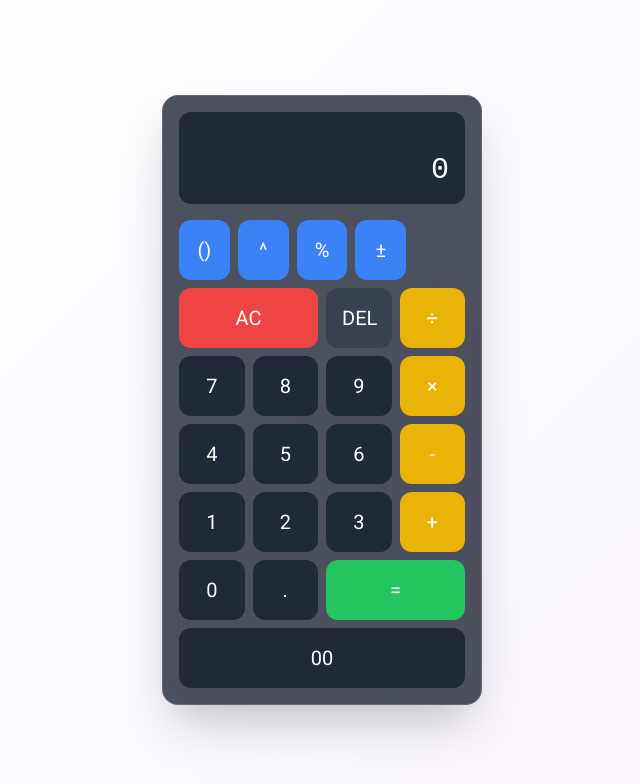
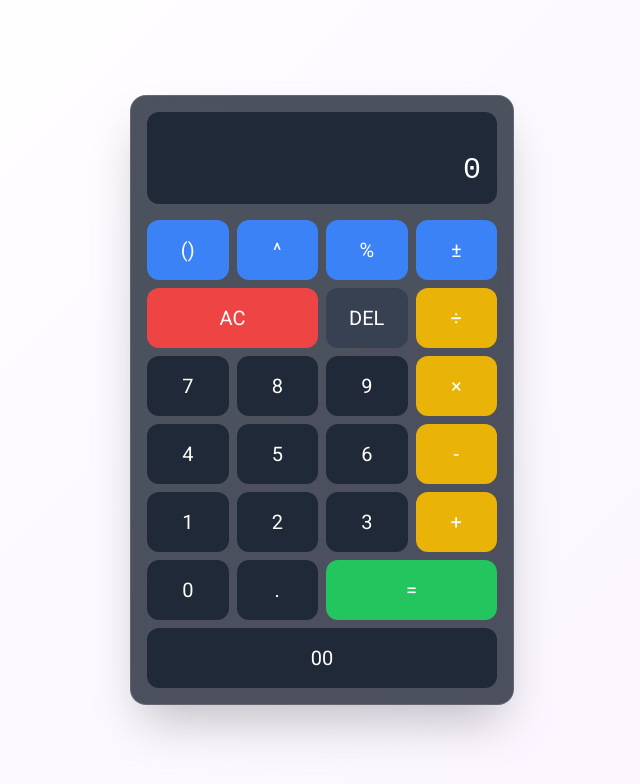
Before and after one commit to GG-Santos/Calculator, a plain HTML site: page index.html in a window 1280 px wide. Shown: the whole page, without its empty margins (318-958 px from the left). Drawn offline with nearby package versions, Linux system fonts and the light colour scheme.

Commit message:
Update index.html

```diff
--- a/index.html
+++ b/index.html
@@ -33,22 +33,19 @@
   </style>
 </head>
 <body class="flex items-center justify-center p-4">
-  <div class="calculator w-full max-w-xs rounded-2xl shadow-2xl p-4">
+  <div class="calculator w-full max-w-sm rounded-2xl shadow-2xl p-4">
     <!-- Display -->
     <div id="display" class="bg-gray-800 text-right p-4 rounded-xl mb-4 min-h-[80px] flex flex-col justify-end">
       <div id="previousOperand" class="text-gray-400 text-sm h-6"></div>
       <div id="currentOperand" class="text-white text-3xl break-all"></div>
     </div>
 
-    <!-- Extra Function Buttons Row -->
-    <div class="grid grid-cols-5 gap-2 mb-2">
-      <!-- Single Parenthesis Button -->
+    <!-- Extra Function Buttons Row (4 columns) -->
+    <div class="grid grid-cols-4 gap-2 mb-2">
       <button class="calc-btn bg-blue-500 hover:bg-blue-600 text-white p-4 rounded-xl text-xl" data-parenthesis>()</button>
       <button class="calc-btn bg-blue-500 hover:bg-blue-600 text-white p-4 rounded-xl text-xl" data-exponent="^">^</button>
       <button class="calc-btn bg-blue-500 hover:bg-blue-600 text-white p-4 rounded-xl text-xl" data-operation>%</button>
       <button class="calc-btn bg-blue-500 hover:bg-blue-600 text-white p-4 rounded-xl text-xl" data-action="posneg">±</button>
-      <!-- (The fifth slot can be used for spacing or an additional function if desired) -->
-      <div></div>
     </div>
 
     <!-- Main Buttons Grid -->
```
